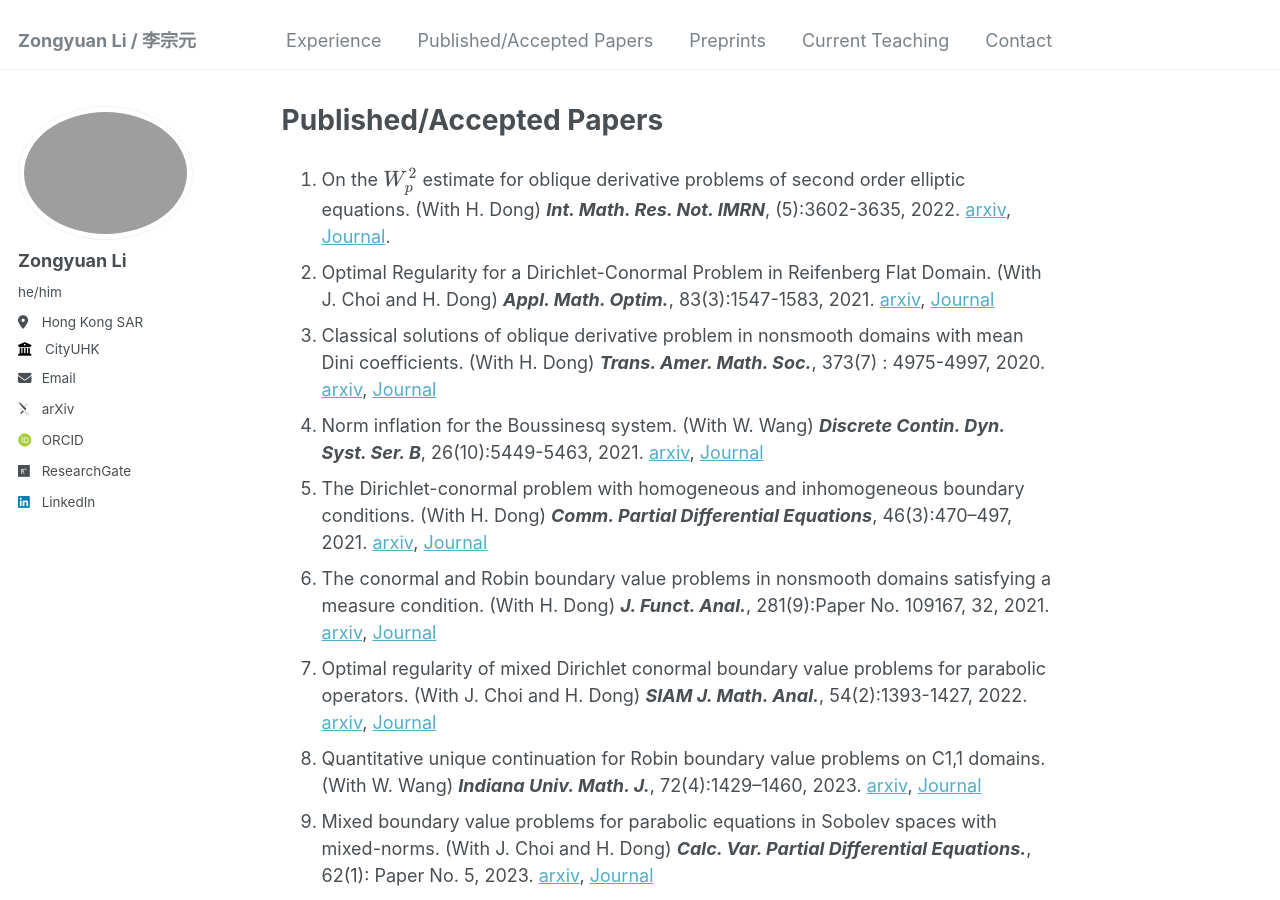
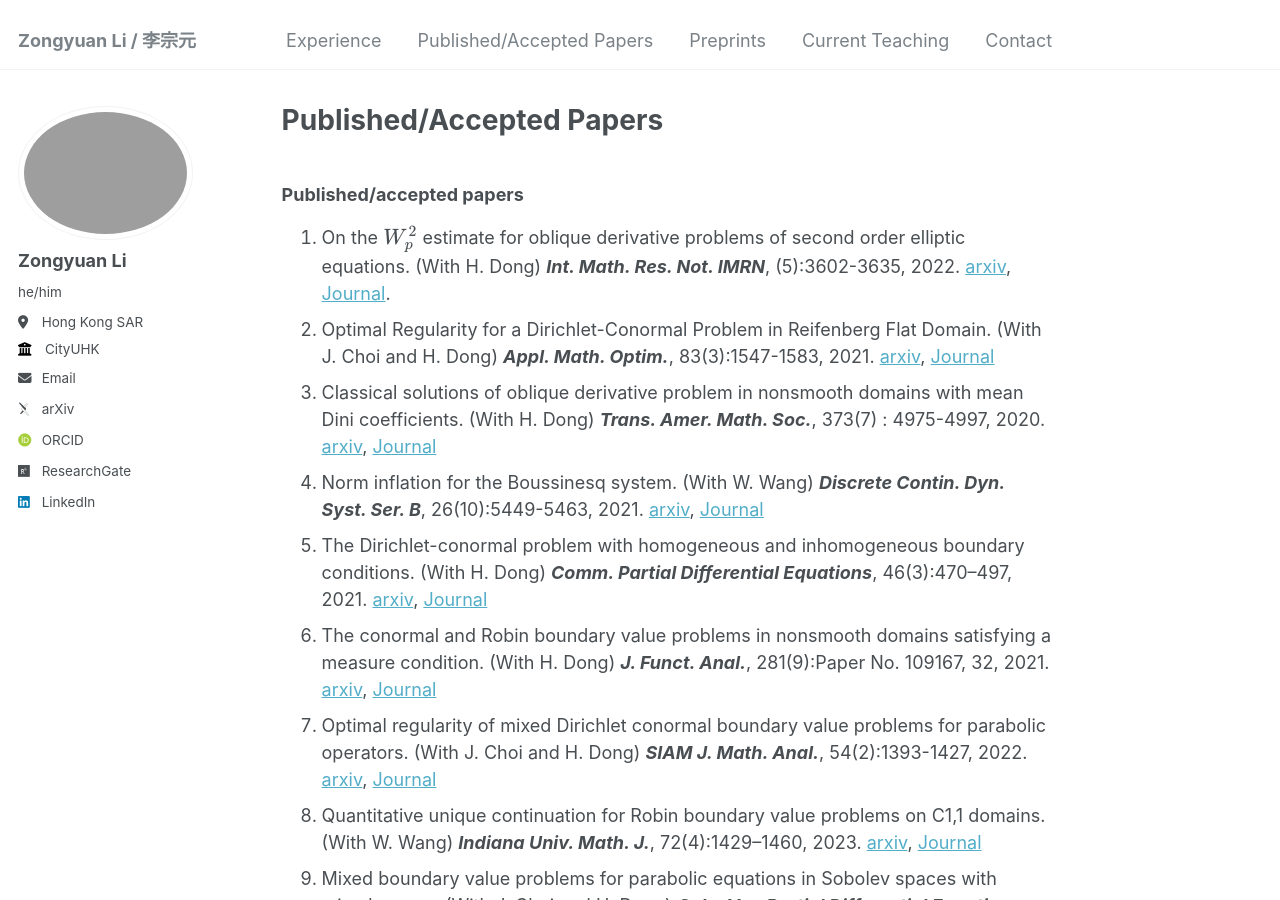
Before and after one commit to zongyuan-li/zongyuan-li.github.io, a Jekyll site: the page built from _pages/PApapers.md, in a window 1280 px wide and 900 px high. Built offline with Jekyll 4.4.1, drawn with Linux system fonts in a browser that asks for light colours; some web fonts are replaced.

Commit message:
Update PApapers.md

```diff
--- a/_pages/PApapers.md
+++ b/_pages/PApapers.md
@@ -7,6 +7,7 @@ redirect_from:
   - /PApapers.html
 ---
 
+### Published/accepted papers
 
   1. On the \\(W^2_p\\) estimate for oblique derivative problems of second order elliptic equations. (With H. Dong) ***Int. Math. Res. Not. IMRN***, (5):3602-3635, 2022. [arxiv](https://arxiv.org/abs/1808.02124), [Journal](https://academic.oup.com/imrn/article/2022/5/3602/5897731).
   2. Optimal Regularity for a Dirichlet-Conormal Problem in Reifenberg Flat Domain. (With J. Choi and H. Dong) ***Appl. Math. Optim.***, 83(3):1547-1583, 2021. [arxiv](https://arxiv.org/abs/1904.00545), [Journal](https://link.springer.com/article/10.1007/s00245-019-09600-2)
```
